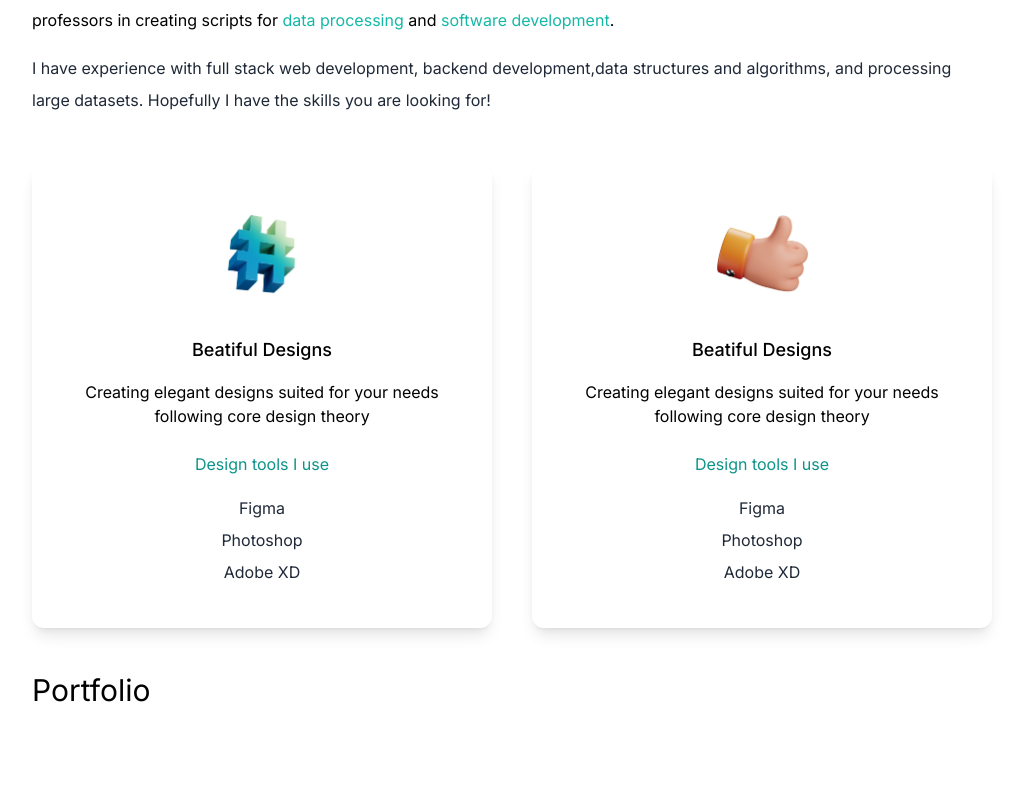
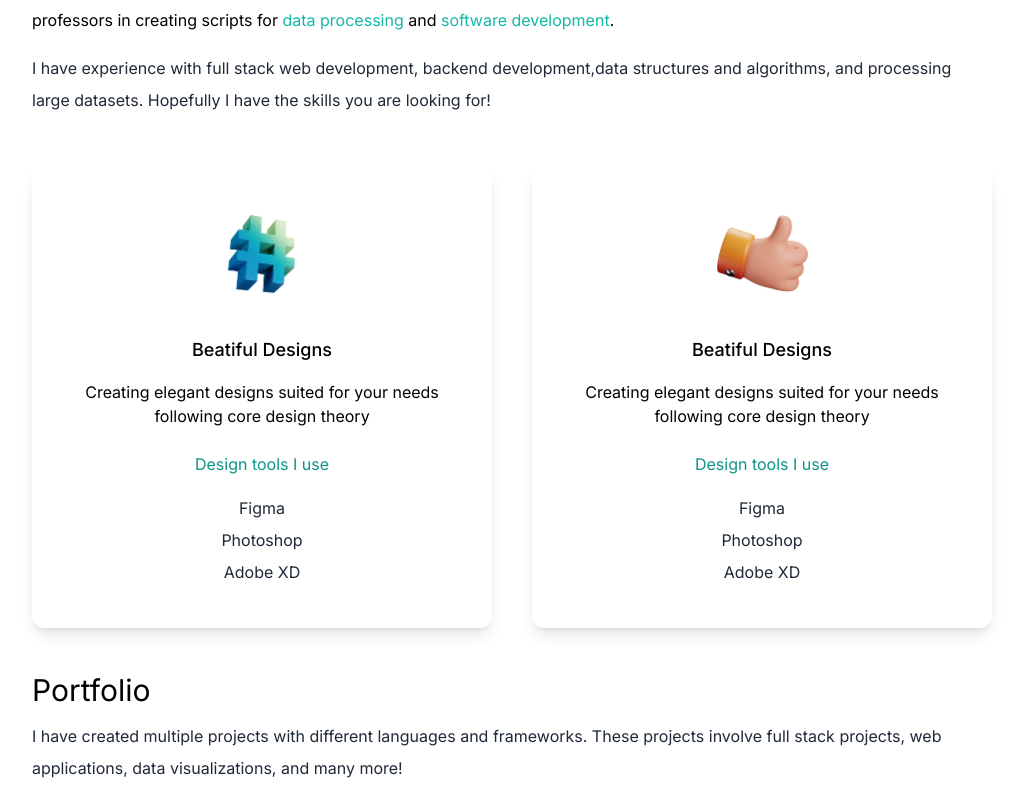
Before and after one commit to tlin41390/portfolio, a Next.js app: page / in a window 1280 px wide. Shown: the part 1164-1956 px from the top of the page, without its empty margins (128-1149 px from the left). Before the commit the page ends 1876 px from the top, so only its background shows below. Built offline with nearby package versions, Linux system fonts and the light colour scheme.

Commit message:
added small message to portfolio

```diff
--- a/src/app/page.js
+++ b/src/app/page.js
@@ -90,6 +90,10 @@ export default function Home() {
           <section>
             <div>
               <h3 className="text-3xl py-1">Portfolio</h3>
+               <p className = "text-md py-2 leading-8 text-gray-800">
+              I have created multiple projects with different languages and frameworks.
+              These projects involve full stack projects, web applications, data visualizations, and many more!
+            </p>
             </div>
           </section>
       </main>
```
